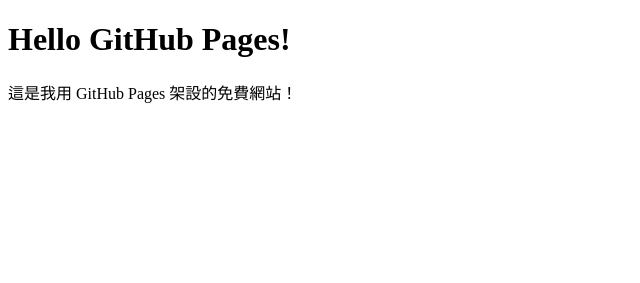
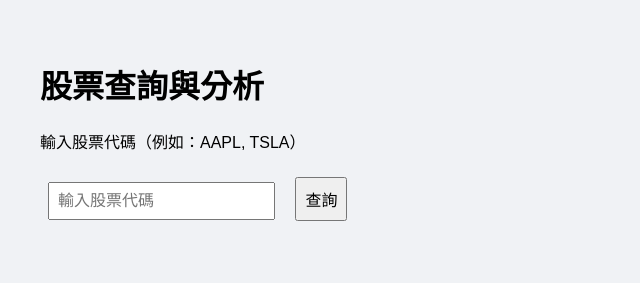
Before and after one commit to JanHungChi/Formorsa, a plain HTML site: page index.html in a window 1280 px wide. Shown: the whole page, without its empty margins (0-640 px from the left). Drawn offline with Linux system fonts and the light colour scheme.

Commit message:
Update index.html

```diff
--- a/index.html
+++ b/index.html
@@ -1,11 +1,60 @@
 <!DOCTYPE html>
-<html>
-  <head>
-    <meta charset="UTF-8">
-    <title>我的網站</title>
-  </head>
-  <body>
-    <h1>Hello GitHub Pages!</h1>
-    <p>這是我用 GitHub Pages 架設的免費網站！</p>
-  </body>
+<html lang="zh-Hant">
+<head>
+  <meta charset="UTF-8" />
+  <meta name="viewport" content="width=device-width, initial-scale=1.0" />
+  <title>股票查詢網站</title>
+  <style>
+    body {
+      font-family: Arial, sans-serif;
+      padding: 2em;
+      background: #f0f2f5;
+    }
+    input, button {
+      padding: 0.5em;
+      margin: 0.5em;
+      font-size: 1em;
+    }
+    #result {
+      margin-top: 1em;
+      font-size: 1.2em;
+    }
+  </style>
+</head>
+<body>
+  <h1>股票查詢與分析</h1>
+  <p>輸入股票代碼（例如：AAPL, TSLA）</p>
+  <input type="text" id="symbolInput" placeholder="輸入股票代碼">
+  <button onclick="getStock()">查詢</button>
+
+  <div id="result"></div>
+
+  <script>
+    async function getStock() {
+      const symbol = document.getElementById('symbolInput').value.toUpperCase();
+      const apiKey = 'demo'; // 使用 Alpha Vantage 提供的 demo 金鑰，正式使用請申請自己的
+      const url = `https://www.alphavantage.co/query?function=GLOBAL_QUOTE&symbol=${symbol}&apikey=${apiKey}`;
+
+      document.getElementById('result').innerHTML = '查詢中...';
+
+      try {
+        const response = await fetch(url);
+        const data = await response.json();
+        const quote = data['Global Quote'];
+
+        if (quote && quote['05. price']) {
+          document.getElementById('result').innerHTML = `
+            <strong>${symbol}</strong><br>
+            現價：$${quote['05. price']}<br>
+            漲跌：${quote['10. change percent']}
+          `;
+        } else {
+          document.getElementById('result').innerHTML = '找不到股票資訊';
+        }
+      } catch (error) {
+        document.getElementById('result').innerHTML = '查詢錯誤';
+      }
+    }
+  </script>
+</body>
 </html>
```
